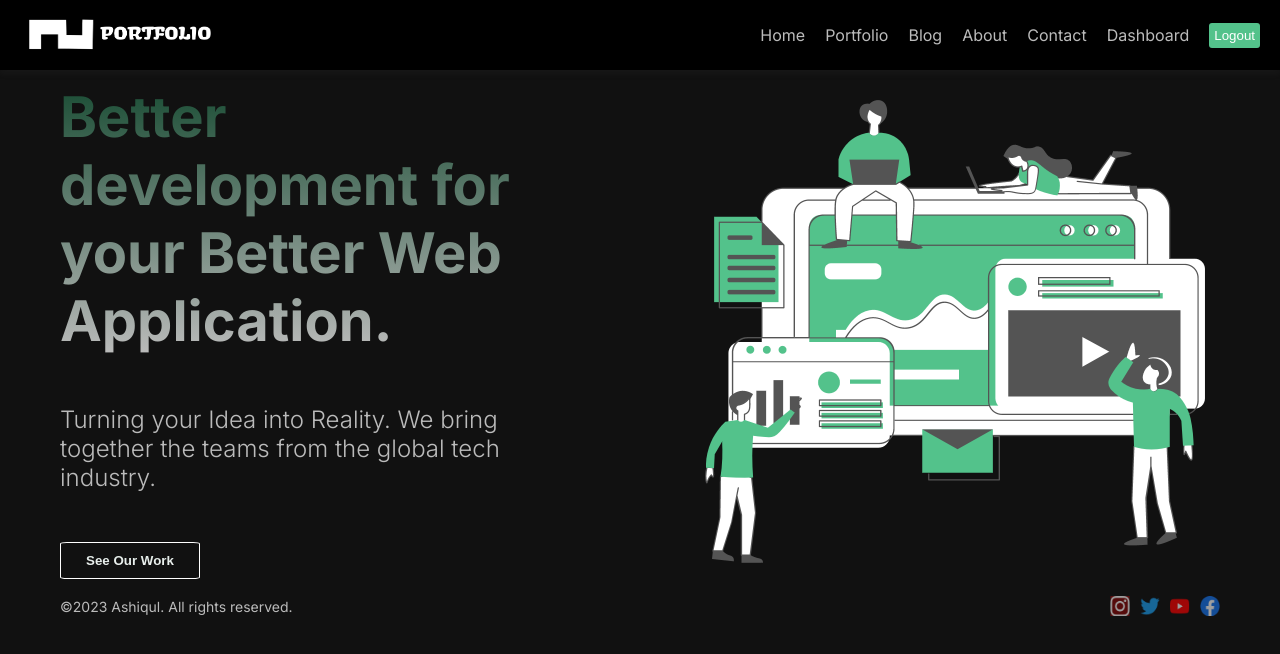
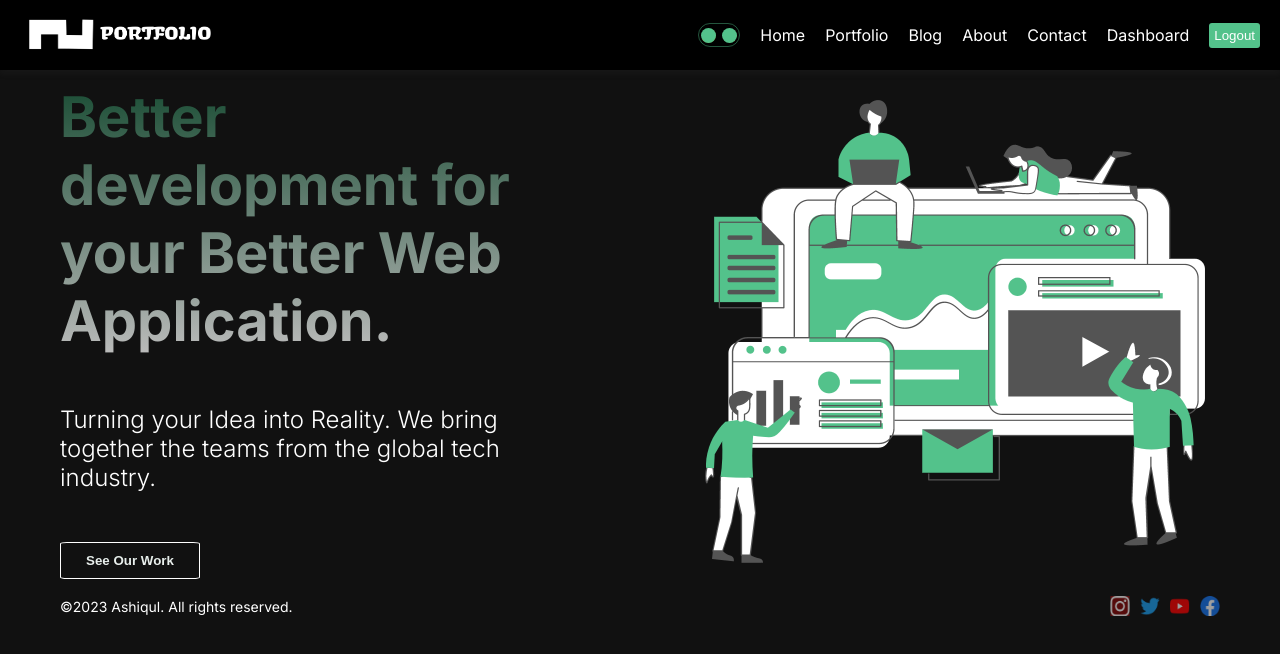
Before and after one commit to BishalAshiq/website-project-nextjs, a Next.js app: page / in a window 1280 px wide. Shown: the top 654 px of the page. Built offline with nearby package versions, Linux system fonts and the light colour scheme.

Commit message:
second update

```diff
--- /dev/null
+++ b/context/ThemeContext.js
@@ -0,0 +1,18 @@
+"use client";
+
+import { createContext, useState } from "react";
+
+export const ThemeContext = createContext();
+
+export const ThemeProvider = ({ children }) => {
+  const [mode, setMode] = useState("dark");
+
+  const toggle = () => {
+    setMode((prevMode) => (prevMode === "dark" ? "light" : "dark"));
+  };
+  return (
+    <ThemeContext.Provider value={{ mode, toggle }}>
+      <div className={`theme ${mode}`}>{children}</div>
+    </ThemeContext.Provider>
+  );
+};
--- a/src/app/globals.css
+++ b/src/app/globals.css
@@ -10,6 +10,14 @@ body {
   overflow-x: hidden;
   background-color: #111;
   color: #bbb;
+}
+.light {
+  background-color: white;
+  color: #111;
+}
+.dark {
+  background-color: #111;
+  color: white;
 }
 
 a {
--- a/src/app/layout.js
+++ b/src/app/layout.js
@@ -2,6 +2,7 @@ import Navbar from "Yes~/components/navbar/Navbar";
 import "./globals.css";
 import { Inter, Roboto, Poppins } from "next/font/google";
 import Footer from "Yes~/components/footer/Footer";
+import { ThemeProvider } from "../../context/ThemeContext";
 
 const inter = Inter({ subsets: ["latin"] });
 
@@ -14,11 +15,13 @@ export default function RootLayout({ children }) {
   return (
     <html lang="en">
       <body className={inter.className}>
-        <div className="container">
-          <Navbar />
-          {children}
-          <Footer />
-        </div>
+        <ThemeProvider>
+          <div className="container">
+            <Navbar />
+            {children}
+            <Footer />
+          </div>
+        </ThemeProvider>
       </body>
     </html>
   );
--- /dev/null
+++ b/src/components/DarkModeToggle/DarkModeToggle.jsx
@@ -0,0 +1,21 @@
+"use client";
+import React, { useContext } from "react";
+import DarkModeCss from "./DarkModeToggle.module.css";
+import { ThemeContext } from "../../../context/ThemeContext";
+
+const DarkModeToggle = () => {
+  const { toggle, mode } = useContext(ThemeContext);
+  return (
+    <div className={DarkModeCss.container} onClick={toggle}>
+      <div className={DarkModeCss.icon}>🌙</div>
+      <div className={DarkModeCss.icon}>🔆</div>
+      <div className={DarkModeCss.ball} />
+      <div
+        className={DarkModeCss.ball}
+        style={mode === "light" ? { left: "2px" } : { right: "2px" }}
+      />
+    </div>
+  );
+};
+
+export default DarkModeToggle;
--- /dev/null
+++ b/src/components/DarkModeToggle/DarkModeToggle.module.css
@@ -0,0 +1,24 @@
+.container {
+  width: 42px;
+  height: 24px;
+  border: 1.5px solid #53c28b70;
+  border-radius: 30px;
+  display: flex;
+  align-items: center;
+  justify-content: space-between;
+  padding: 2px;
+  position: relative;
+  cursor: pointer;
+}
+
+.icon {
+  font-size: 12px;
+}
+
+.ball {
+  width: 15px;
+  height: 15px;
+  background-color: #53c28b;
+  border-radius: 50%;
+  position: absolute;
+}
--- a/src/components/navbar/Navbar.jsx
+++ b/src/components/navbar/Navbar.jsx
@@ -3,6 +3,7 @@ import NavbarCss from "./page.module.css";
 import Image from "next/image";
 import Link from "next/link";
 import React from "react";
+import DarkModeToggle from "../DarkModeToggle/DarkModeToggle";
 
 const links = [
   {
@@ -50,6 +51,7 @@ const Navbar = () => {
       </Link>
 
       <div className={NavbarCss.links}>
+        <DarkModeToggle />
         {links.map((link) => (
           <Link key={link.id} href={link.url} className={NavbarCss.link}>
             {link.title}
```
Also changed, not shown: src/app/blog/page.jsx (+5 -2 lines).
